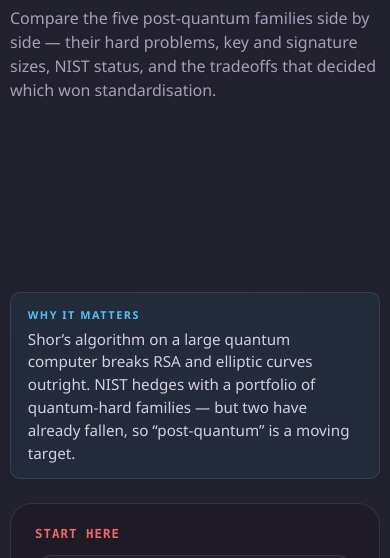
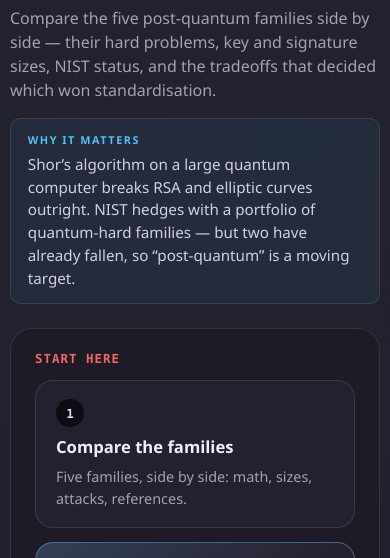
Before and after one commit to systemslibrarian/crypto-lab-pq-families, a website built with Vite: page index.html in a window 390 px wide. Shown: the part 231-789 px from the top of the page. Built offline with nearby package versions, Linux system fonts and the light colour scheme.

Commit message:
Make lab self-contained; fix cl-hero mobile layout; accessibility pass

```diff
--- a/src/style.css
+++ b/src/style.css
@@ -225,7 +225,6 @@ button {
   line-height: 1.6;
 }
 
-/* BEGIN cl-hero standard — managed, keep in sync across fleet */
 .cl-hero{display:flex;align-items:flex-start;justify-content:space-between;gap:clamp(1rem,4vw,3rem);flex-wrap:wrap;margin:clamp(1rem,3vw,2rem) 0 1.5rem;}
 .cl-hero-main{flex:1 1 22rem;min-width:min(100%,20rem);}
 .cl-hero-title{margin:0;font-size:clamp(1.6rem,3.8vw,2.7rem);font-weight:700;line-height:1.1;letter-spacing:.01em;}
@@ -235,7 +234,12 @@ button {
 .cl-hero-why-label{display:block;font-size:.68rem;font-weight:700;letter-spacing:.14em;}
 .cl-hero-why-text{margin:.35rem 0 0;font-size:.95rem;line-height:1.5;}
 @media (max-width:640px){.cl-hero{flex-direction:column;}.cl-hero-why{flex-basis:auto;width:100%;}}
-/* END cl-hero standard */
+
+/* Mobile: in the column layout the 22rem flex-basis becomes a minimum
+   HEIGHT, padding dead space above the fold. Reset it. */
+@media (max-width: 640px) {
+  .cl-hero-main { flex-basis: auto; min-width: 0; }
+}
 
 /* cl-hero: map fleet-standard tokens to this demo's theme vars + local chrome */
 .cl-hero{--text-dim:var(--ink-soft);--border:var(--line);position:relative;padding-top:3.5rem;}
--- a/src/ui.ts
+++ b/src/ui.ts
@@ -2038,15 +2038,22 @@ function writeAudience(v: 'all' | Audience): void {
 export function mountApp(root: HTMLDivElement): void {
 	const shell = el('div', 'page-shell');
 
-	shell.append(renderHero(), renderStartHere(), renderPinnedDrawer(), renderStickyNav());
+	shell.append(renderHero());
+
+	// WCAG 1.3.1 — everything between the hero and the footer is the page's
+	// primary content, so it belongs in a main landmark.
+	const mainRegion = el('main');
+	mainRegion.append(renderStartHere(), renderPinnedDrawer(), renderStickyNav());
 
 	for (const sec of SECTIONS) {
 		const node = sec.render();
 		node.id = sec.id;
 		node.dataset.navLabel = sec.label;
 		node.dataset.audience = sec.audience.join(' ');
-		shell.appendChild(node);
-	}
+		mainRegion.appendChild(node);
+	}
+
+	shell.appendChild(mainRegion);
 
 	shell.appendChild(renderFooter());
 
```
Also changed, not shown: index.html (+0 -6 lines).
